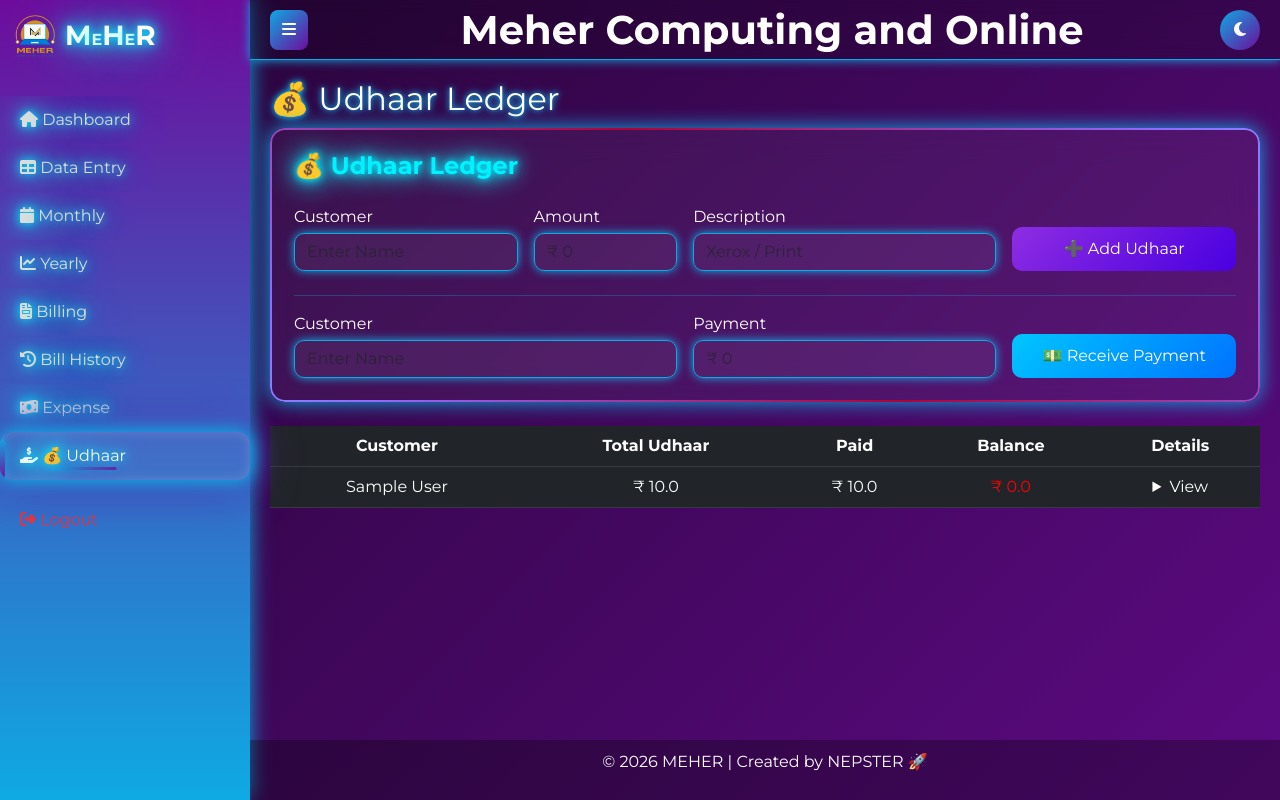
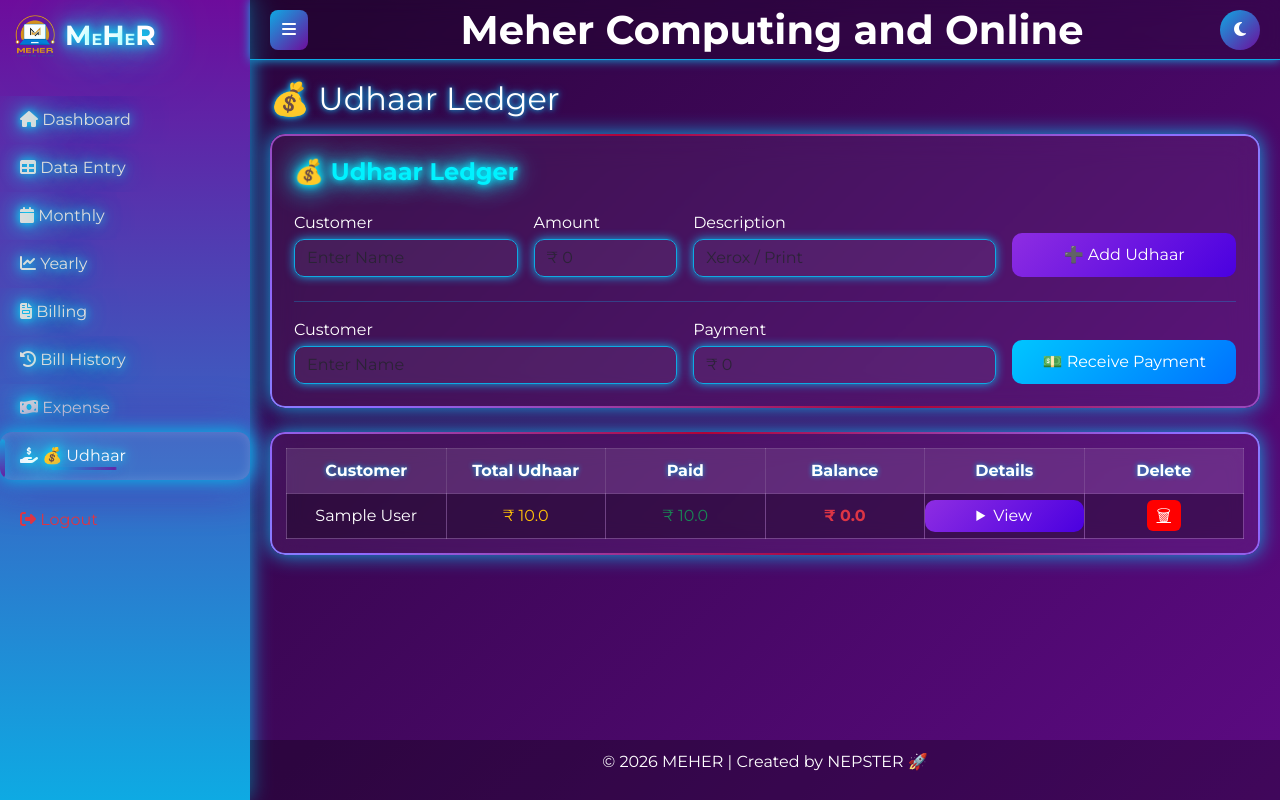
Before and after one commit to nepster440/meher-online, a Django app: page /udhaar/ in a window 1280 px wide. Run offline with Django 5.2, Linux system fonts and the light colour scheme; tables that the repository leaves empty hold one stand-in row (values such as "Sample post"); some libraries are stand-ins or nearby versions; some web fonts are replaced.

```diff
--- a/templates/udhaar.html
+++ b/templates/udhaar.html
@@ -2,7 +2,7 @@
 
 {% block content %}
 
-<h2>💰 Udhaar Ledger</h2>
+<h2 class="mb-3">💰 Udhaar Ledger</h2>
 
 <div class="glass-card p-4 mb-4">
 
@@ -15,14 +15,14 @@
             <label class="mb-1">Customer</label>
             <input type="text" name="customer" form="udhaarForm"
                    class="form-control neon-input"
-                   placeholder="Enter Name">
+                   placeholder="Enter Name" required>
         </div>
 
         <div class="col-md-2">
             <label class="mb-1">Amount</label>
             <input type="number" name="amount" form="udhaarForm"
                    class="form-control neon-input"
-                   placeholder="₹ 0">
+                   placeholder="₹ 0" required>
         </div>
 
         <div class="col-md-4">
@@ -36,14 +36,14 @@
             <form method="post" id="udhaarForm">
                 {% csrf_token %}
                 <input type="hidden" name="action" value="udhaar">
-                <button class="btn-neon w-100">
-                    ➕ Add Udhaar
-                </button>
+                <button class="btn-neon w-100">➕ Add Udhaar</button>
             </form>
         </div>
 
     </div>
+
     <hr style="border-color: var(--primary); opacity: 0.3;">
+
     <!-- 🔥 RECEIVE PAYMENT -->
     <div class="row g-3 align-items-end">
 
@@ -51,23 +51,21 @@
             <label class="mb-1">Customer</label>
             <input type="text" name="customer" form="paymentForm"
                    class="form-control neon-input"
-                   placeholder="Enter Name">
+                   placeholder="Enter Name" required>
         </div>
 
         <div class="col-md-4">
             <label class="mb-1">Payment</label>
             <input type="number" name="amount" form="paymentForm"
                    class="form-control neon-input"
-                   placeholder="₹ 0">
+                   placeholder="₹ 0" required>
         </div>
 
         <div class="col-md-3">
             <form method="post" id="paymentForm">
                 {% csrf_token %}
                 <input type="hidden" name="action" value="payment">
-                <button class="btn-neon-save w-100">
-                    💵 Receive Payment
-                </button>
+                <button class="btn-neon-save w-100">💵 Receive Payment</button>
             </form>
         </div>
 
@@ -75,8 +73,9 @@
 
 </div>
 
-<!-- TABLE -->
-<table class="table table-dark text-center">
+<!-- 🔥 TABLE -->
+<div class="glass-card p-3">
+<table class="table-neon text-center w-100">
 
     <thead>
         <tr>
@@ -85,37 +84,79 @@
             <th>Paid</th>
             <th>Balance</th>
             <th>Details</th>
+            <th>Delete</th>
         </tr>
     </thead>
 
     <tbody>
         {% for c in data %}
         <tr>
+
             <td>{{ c.name }}</td>
-            <td>₹ {{ c.udhaar }}</td>
-            <td>₹ {{ c.paid }}</td>
-            <td style="color:red;">₹ {{ c.balance }}</td>
 
+            <td class="text-warning">₹ {{ c.udhaar }}</td>
+
+            <td class="text-success">₹ {{ c.paid }}</td>
+
+            <td class="text-danger fw-bold">₹ {{ c.balance }}</td>
+
+            <!-- DETAILS -->
             <td>
                 <details>
-                    <summary>View</summary>
+                    <summary class="btn-neon px-2 py-1">View</summary>
 
-                    <b>Udhaar:</b>
-                    {% for e in c.entries %}
-                        <p>+ ₹ {{ e.amount }} - {{ e.description }}</p>
-                    {% endfor %}
+                    <div class="mt-2 text-start">
 
-                    <b>Payments:</b>
-                    {% for p in c.payments %}
-                        <p>- ₹ {{ p.amount }}</p>
-                    {% endfor %}
+                        <b class="text-warning">Udhaar:</b>
+                        {% for e in c.entries %}
+                        <div class="d-flex justify-content-between">
+                            <span>+ ₹ {{ e.amount }} - {{ e.description }}</span>
 
+                            <a href="{% url 'delete_udhaar' e.id %}"
+                               class="btn-delete"
+                               onclick="return confirm('Delete this udhaar entry?')">
+                               ❌
+                            </a>
+                        </div>
+                        {% empty %}
+                        <p>No Udhaar</p>
+                        {% endfor %}
+
+                        <hr>
+
+                        <b class="text-success">Payments:</b>
+                        {% for p in c.payments %}
+                        <div class="d-flex justify-content-between">
+                            <span>- ₹ {{ p.amount }}</span>
+
+                            <a href="{% url 'delete_payment' p.id %}"
+                               class="btn-delete"
+                               onclick="return confirm('Delete this payment?')">
+                               ❌
+                            </a>
+                        </div>
+                        {% empty %}
+                        <p>No Payment</p>
+                        {% endfor %}
+
+                    </div>
                 </details>
             </td>
+
+            <!-- CUSTOMER DELETE -->
+            <td>
+                <a href="{% url 'delete_customer' c.id %}"
+                   class="btn-delete"
+                   onclick="return confirm('Delete full customer data?')">
+                   🗑
+                </a>
+            </td>
+
         </tr>
         {% endfor %}
     </tbody>
 
 </table>
+</div>
 
 {% endblock %}
--- a/udhaar/urls.py
+++ b/udhaar/urls.py
@@ -1,6 +1,7 @@
 from django.urls import path
-from .views import udhaar_home
+from .views import udhaar_home, delete_customer
 
 urlpatterns = [
     path('', udhaar_home, name='udhaar'),
+    path('delete/customer/<int:id>', delete_customer, name='delete_customer'),
 ]
--- a/udhaar/views.py
+++ b/udhaar/views.py
@@ -1,7 +1,6 @@
-from django.shortcuts import render, redirect
+from django.shortcuts import get_object_or_404, render, redirect
 from .models import Customer, Udhaar, Payment
 from django.db.models import Sum
-
 
 def udhaar_home(request):
 
@@ -56,3 +55,9 @@ def udhaar_home(request):
         })
 
     return render(request, "udhaar.html", {"data": data})
+
+
+def delete_customer(request, id):
+    customer = get_object_or_404(Customer, id=id)
+    customer.delete()
+    return redirect('udhaar')
```
